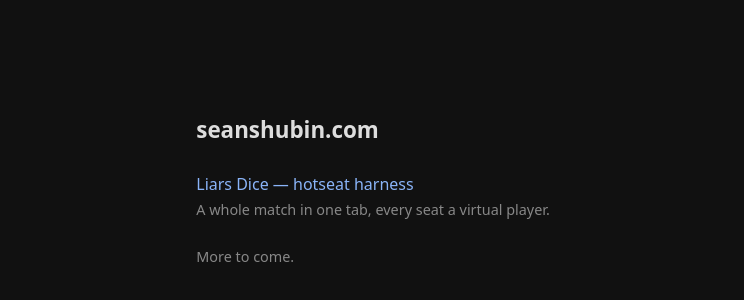
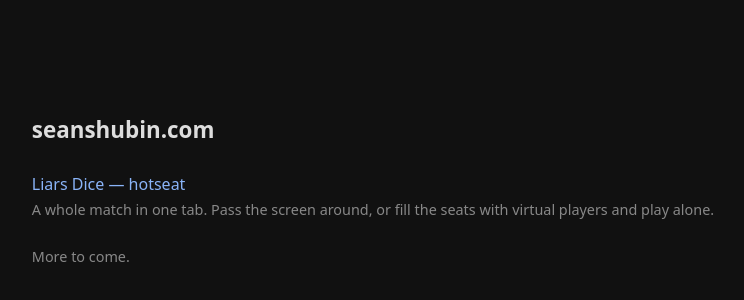
Before and after one commit to SeanShubin/liars-dice, a plain HTML site: page web/index.html in a window 1280 px wide. Shown: the part 242-542 px from the top of the page, without its empty margins (267-1011 px from the left). Drawn offline with Linux system fonts and the light colour scheme.

Commit message:
Say what the hotseat page actually is on the front page
The root listing still described a harness that shows every seat at once
and fills them all with virtual players. Neither is true: the screen shows
one seat and is passed around, and whether a seat is a person is chosen in
the lobby.

Co-Authored-By: Claude Opus 5 <noreply@anthropic.com>

```diff
--- a/web/index.html
+++ b/web/index.html
@@ -28,8 +28,11 @@
     <h1>seanshubin.com</h1>
     <ul>
       <li>
-        <a href="/liars-dice/hotseat/">Liars Dice — hotseat harness</a>
-        <div class="note">A whole match in one tab, every seat a virtual player.</div>
+        <a href="/liars-dice/hotseat/">Liars Dice — hotseat</a>
+        <div class="note">
+          A whole match in one tab. Pass the screen around, or fill the seats with virtual
+          players and play alone.
+        </div>
       </li>
     </ul>
     <div class="note">More to come.</div>
```
